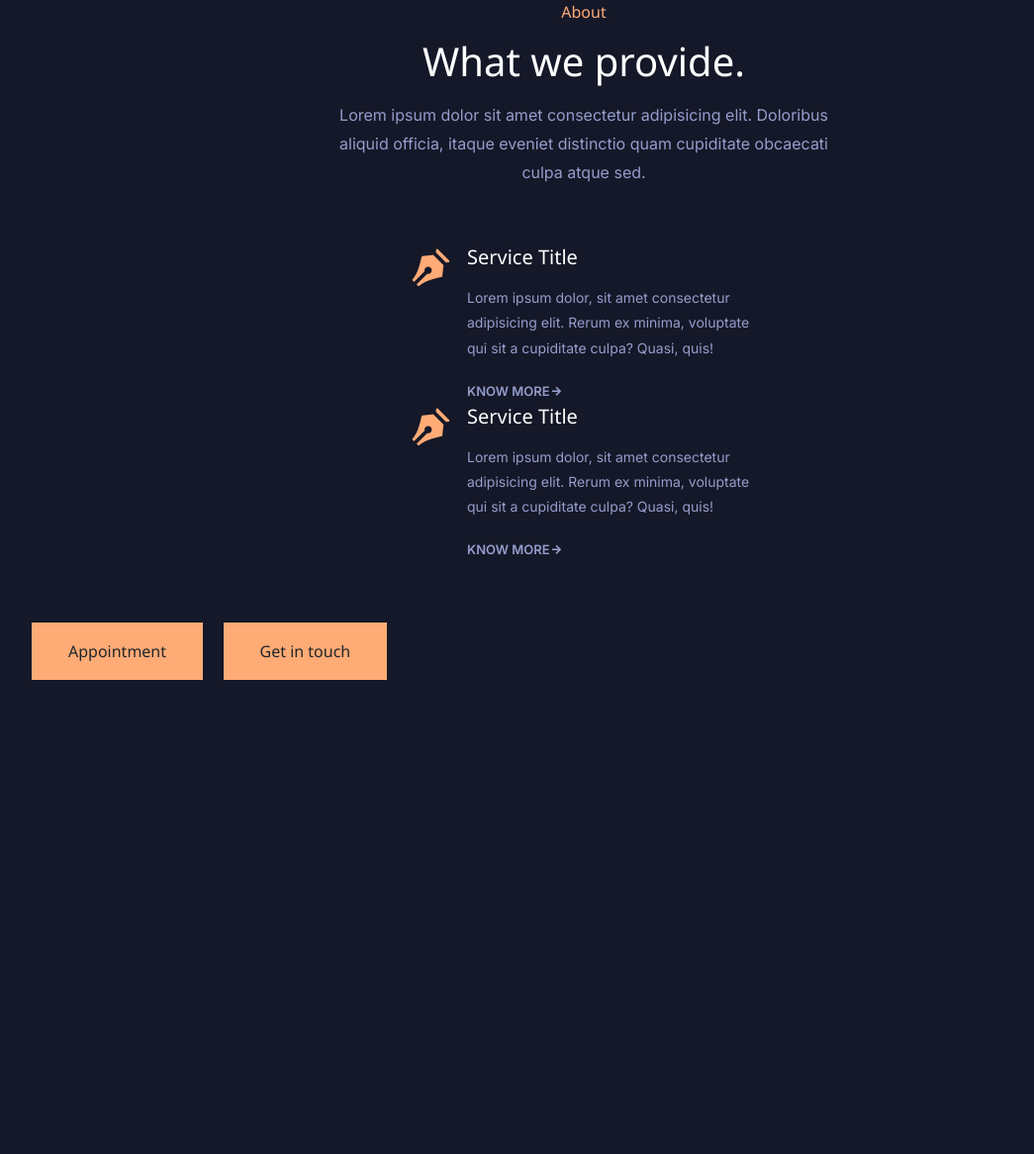
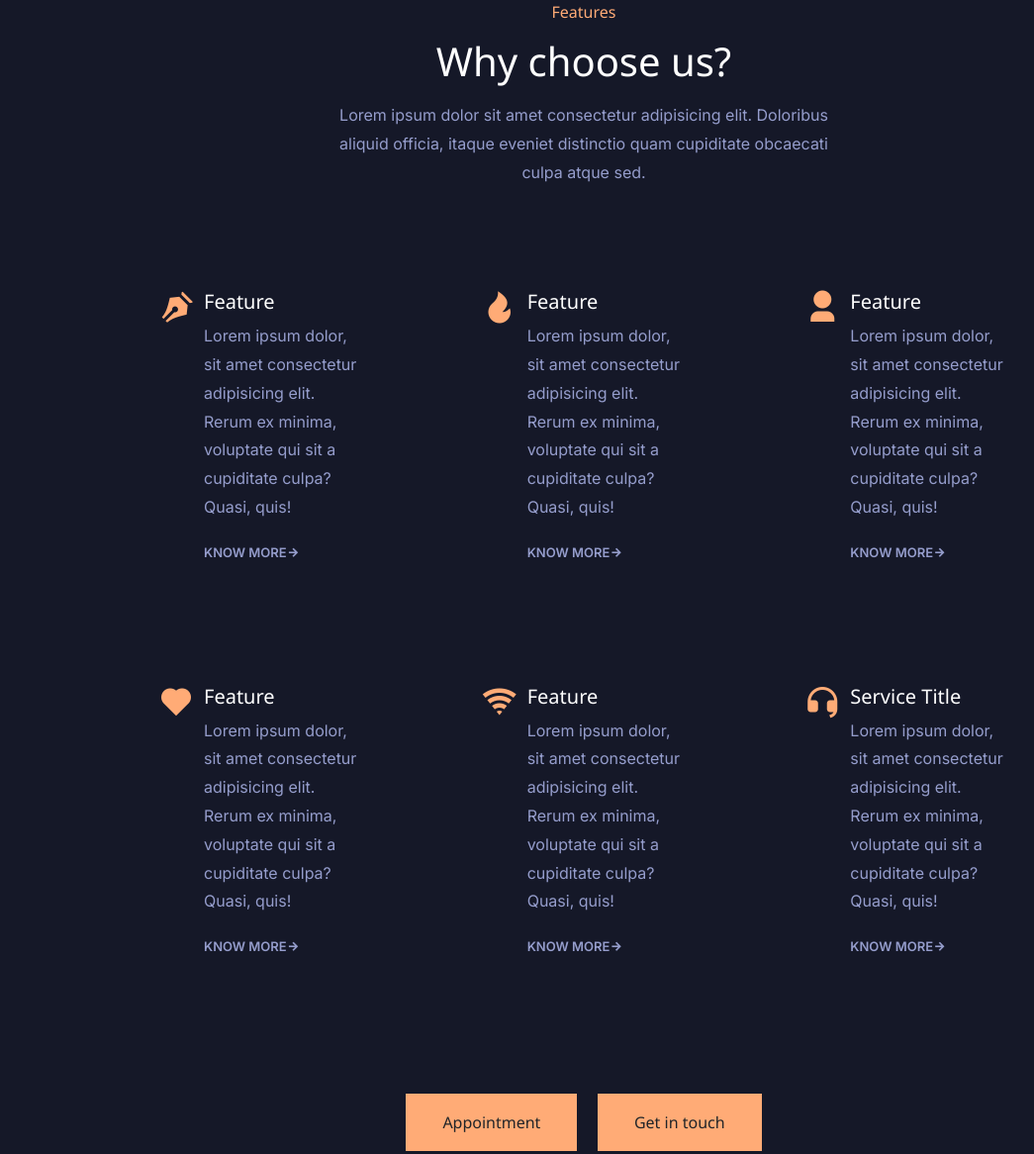
Before and after one commit to bennet1999/Responsive-Bootstrap-WebSite, a plain HTML site: page index.html in a window 1280 px wide. Shown: the part 3499-4665 px from the top of the page at 99% size, without its empty margins (50-1095 px from the left). Before the commit the page ends 4346 px from the top, so only its background shows below. Drawn offline with Linux system fonts and the light colour scheme; a web font is replaced by a local one.

Commit message:
Updated Features Section

```diff
--- a/css/style.css
+++ b/css/style.css
@@ -219,20 +219,30 @@ section{
 
 
 /* ========================== F E A T U R E S =====================*/
-.feature{
+
+
+.rowUnatural1{
+    display: flex;
+    padding-top: 30px;
+    padding-left: 200px;
+    padding-right: 100px;
+    padding-bottom: 75px;
+}
+
+.rowUnatural1 p{
+    max-width: 60%;
+}
+
+.coloumnUnatural1{
     display: flex;
 }
 
-.feature .icon-feature{
-    font-size: 44px;
-    color: var(--brand);
-    line-height: 1;
-    margin-right: 16px;
+.coloumnUnatural1 h3{
+    padding-top: 15px;
 }
 
-.feature p{
-    font-size: 14px;
-    margin-top: 16px;
-    margin-bottom: 16px;
-
+.icon-feature i{
+    font-size: 36px;
+    padding: 10px;
+    color: var(--brand);
 }
--- a/index.html
+++ b/index.html
@@ -195,53 +195,93 @@
         <div class="container">
             <div class="row">
                 <div class="col-12 intro text-center">
-                    <h6>About</h6>
-                    <h1>What we provide.</h1>
+                    <h6>Features</h6>
+                    <h1>Why choose us?</h1>
                     <p>Lorem ipsum dolor sit amet consectetur adipisicing elit. Doloribus aliquid officia, itaque
                         eveniet distinctio quam cupiditate obcaecati culpa atque sed.</p>
                 </div>
             </div>
+        </div>
 
-            <div class="row justify-content-center">
-                <div class="col-lg-4 col-sm-6">
-                    <div class="feature">
+        <div class="rowUnatural1">
+
+            <div class="coloumnUnatural1">
                 <div class="icon-feature"><i class="ri-pen-nib-fill"></i></div>
+                <div>
+                    <h3 class="h5">Feature</h3>
+                    <p>Lorem ipsum dolor, sit amet consectetur adipisicing elit. Rerum ex minima, voluptate qui sit a cupiditate culpa? Quasi, quis!</p>
+                    <a href="#" class="link-more">Know more <i class="ri-arrow-right-line icon"></i><a>
+                </div>
+            </div>
+
+
+            <div class="coloumnUnatural1">
+                <div class="icon-feature"><i class="ri-fire-fill"></i></div>
+                <div>
+                    <h3 class="h5">Feature</h3>
+                    <p>Lorem ipsum dolor, sit amet consectetur adipisicing elit. Rerum ex minima, voluptate qui sit a cupiditate culpa? Quasi, quis!</p>
+                    <a href="#" class="link-more">Know more <i class="ri-arrow-right-line icon"></i><a>
+                </div>
+            </div>
+
+            <div class="coloumnUnatural1">
+                <div class="icon-feature"><i class="ri-user-3-fill"></i></div>
+                <div>
+                    <h3 class="h5">Feature</h3>
+                    <p>Lorem ipsum dolor, sit amet consectetur adipisicing elit. Rerum ex minima, voluptate qui sit a cupiditate culpa? Quasi, quis!</p>
+                    <a href="#" class="link-more">Know more <i class="ri-arrow-right-line icon"></i><a>
+                </div>
+            </div>
+
+        </div>
+
+        <div class="rowUnatural1">
+
+            <div class="coloumnUnatural1">
+                <div class="icon-feature"><i class="ri-heart-fill"></i></div>
+                <div>
+                    <h3 class="h5">Feature</h3>
+                    <p>Lorem ipsum dolor, sit amet consectetur adipisicing elit. Rerum ex minima, voluptate qui sit a cupiditate culpa? Quasi, quis!</p>
+                    <a href="#" class="link-more">Know more <i class="ri-arrow-right-line icon"></i><a>
+                </div>
+            </div>
+
+
+            <div class="coloumnUnatural1">
+                <div class="icon-feature"><i class="ri-wifi-fill"></i></div>
+                <div>
+                    <h3 class="h5">Feature</h3>
+                    <p>Lorem ipsum dolor, sit amet consectetur adipisicing elit. Rerum ex minima, voluptate qui sit a cupiditate culpa? Quasi, quis!</p>
+                    <a href="#" class="link-more">Know more <i class="ri-arrow-right-line icon"></i><a>
+                </div>
+            </div>
+
+            <div class="coloumnUnatural1">
+                <div class="icon-feature"><i class="ri-customer-service-fill"></i></div>
                 <div>
                     <h3 class="h5">Service Title</h3>
                     <p>Lorem ipsum dolor, sit amet consectetur adipisicing elit. Rerum ex minima, voluptate qui sit a cupiditate culpa? Quasi, quis!</p>
                     <a href="#" class="link-more">Know more <i class="ri-arrow-right-line icon"></i><a>
                 </div>
             </div>
+
         </div>
-                <div class="col-lg-4 col-sm-6">
-                    <div class="feature">
-                        <div class="icon-feature"><i class="ri-pen-nib-fill"></i></div>
-                        <div>
-                            <h3 class="h5">Service Title</h3>
-                            <p>Lorem ipsum dolor, sit amet consectetur adipisicing elit. Rerum ex minima, voluptate qui sit a cupiditate culpa? Quasi, quis!</p>
-                            <a href="#" class="link-more">Know more <i class="ri-arrow-right-line icon"></i><a>
-                        </div>
-                    </div>
-                </div>
+
 
     </div>
 
 
 
-            <div class="cta-btns">
+    <div class="cta-btns text-center">
         <a href="#" class="btn btn-brand me-sm-2">Appointment</a>
         <a href="#" class="btn btn-brand ms-sm-2">Get in touch</a>
     </div>
 
-
-
-        </div>
     </section>
     <!-- // FEATURES -->
 
 
     <!-- TEAM -->
-
 
 
     <!-- // TEAM -->
```
Lines whose indentation alone changed are shown as unchanged.
